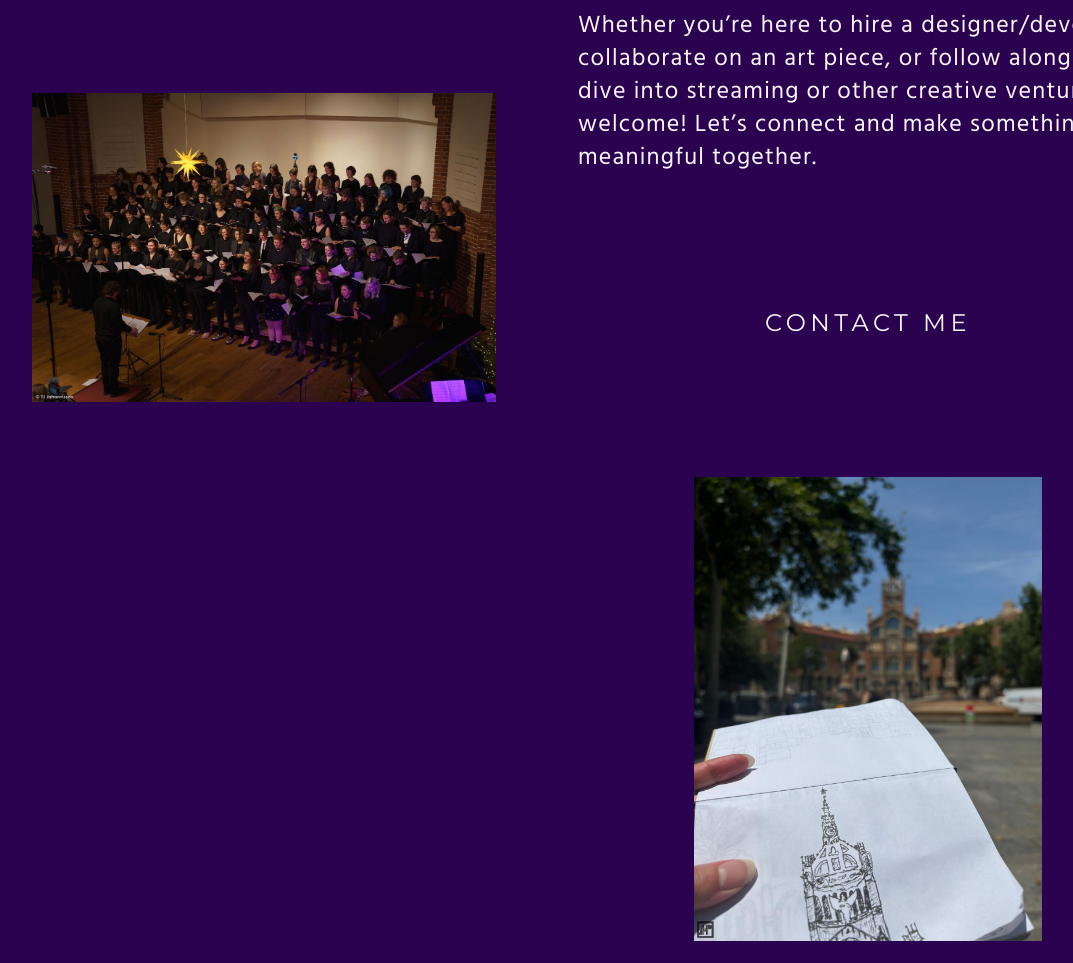
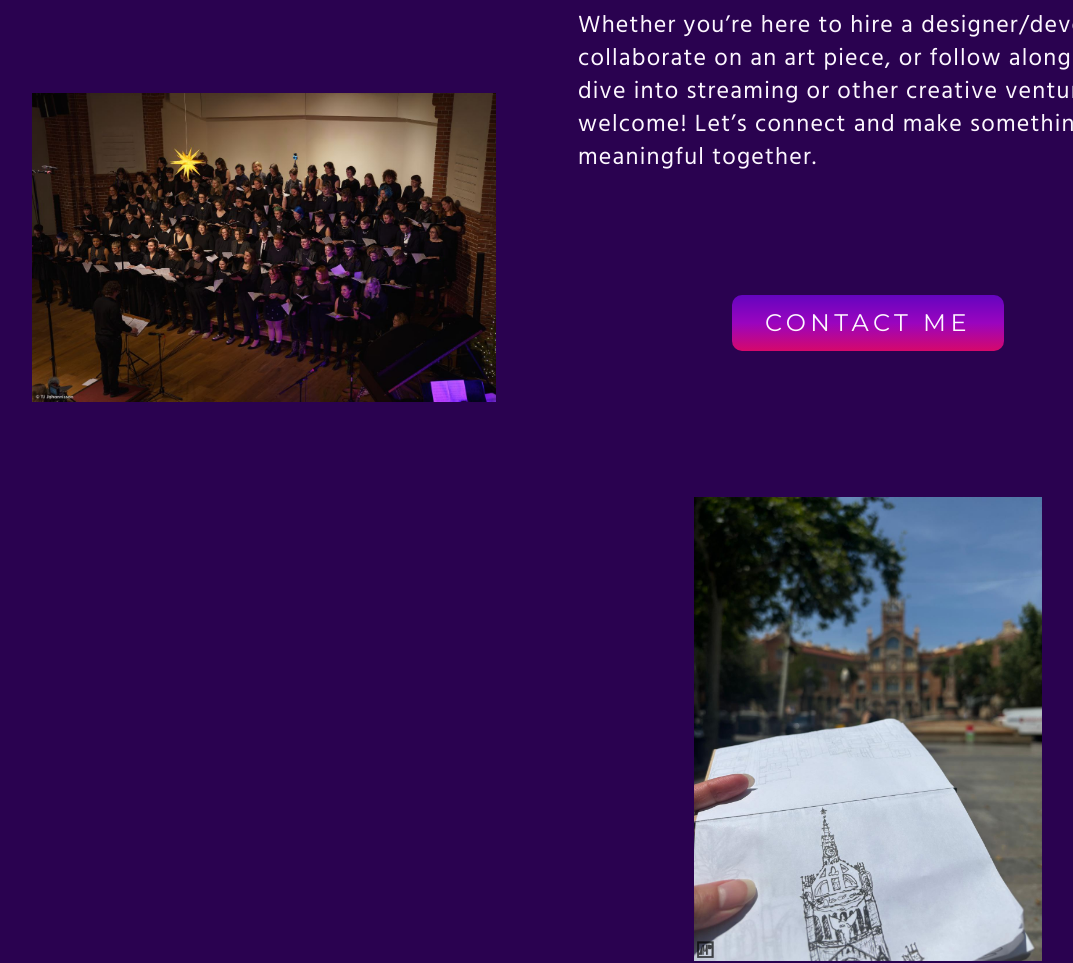
Before and after one commit to AndreaMPdev/my-portfolio, a plain HTML site: page about.html in a window 1280 px wide. Shown: the part 1442-2405 px from the top of the page, without its empty margins (74-1147 px from the left). Drawn offline with nearby package versions, Linux system fonts and the light colour scheme.

Commit message:
fixed button aboutp

```diff
--- a/about.html
+++ b/about.html
@@ -114,7 +114,7 @@
 
            <div class="py-5 text-center">
               <a
-                class="button-style text-uppercase d-inline-block pb-5 my-5"
+                class="button-style cta-button text-uppercase d-inline-block my-5"
                 href="#"
                 title="Contact Andrea"
                 >Contact me</a
--- a/styles/portfolio.css
+++ b/styles/portfolio.css
@@ -199,6 +199,7 @@ footer {
 .fourth-pic {
   max-width: 60%;
   height: auto;
+  padding-top: 50px;
 }
 
 .socials {
```
